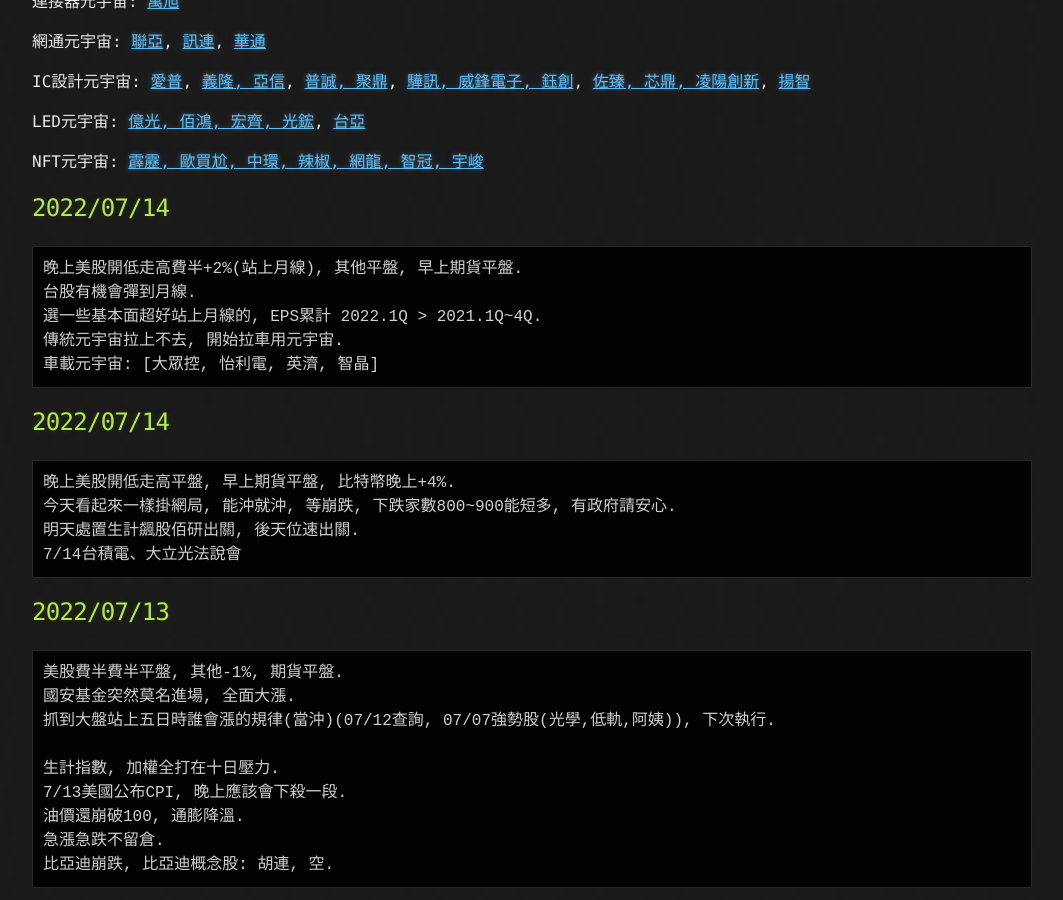
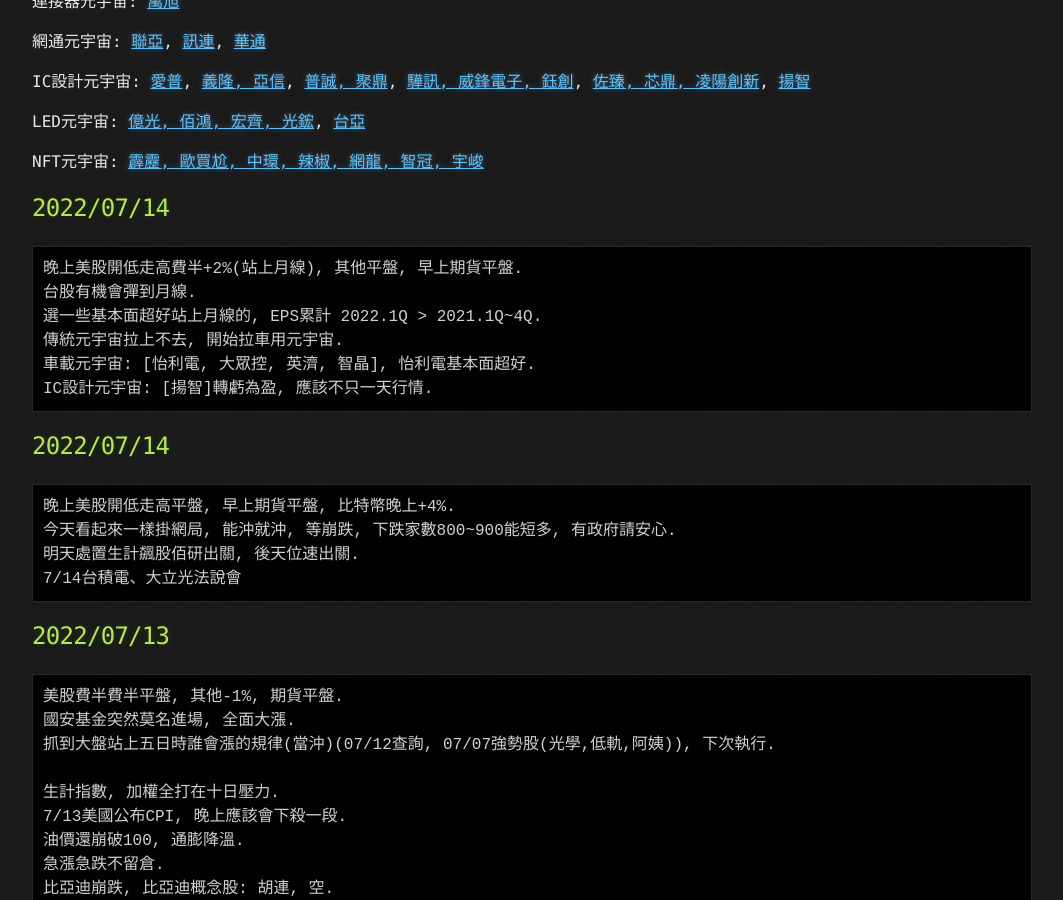
Before and after one commit to lepg5487/Stock_God, a Jekyll site: the page built from index.md, in a window 1280 px wide and 900 px high, scrolled down 428 px. Shown: the whole window, without its empty margins (108-1171 px from the left). Built offline with Jekyll 4.4.1, drawn with Linux system fonts in a browser that asks for light colours; our own code applies the rules of GitHub Pages for plain Markdown files.

Commit message:
Update index.md

````diff
--- a/index.md
+++ b/index.md
@@ -25,7 +25,8 @@
 台股有機會彈到月線.
 選一些基本面超好站上月線的, EPS累計 2022.1Q > 2021.1Q~4Q.
 傳統元宇宙拉上不去, 開始拉車用元宇宙.
-車載元宇宙: [大眾控, 怡利電, 英濟, 智晶]
+車載元宇宙: [怡利電, 大眾控, 英濟, 智晶], 怡利電基本面超好.
+IC設計元宇宙: [揚智]轉虧為盈, 應該不只一天行情.
 ```
 
 ## 2022/07/14
````
